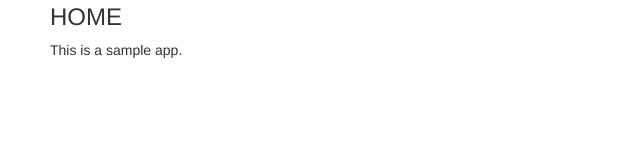
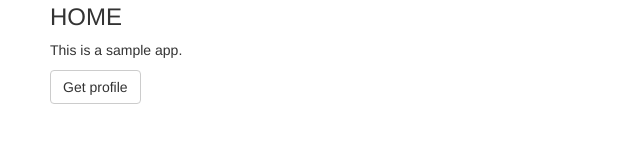
Before and after one commit to ZachyDev/Firebase-authetication-and-cloud-storage, a plain HTML site: page index.html in a window 1280 px wide. Shown: the part 121-264 px from the top of the page, 20-660 px from the left. Drawn offline with nearby package versions, Linux system fonts and the light colour scheme.

Commit message:
get profile data using firebase.auth().currentUser

```diff
--- a/index.html
+++ b/index.html
@@ -29,6 +29,7 @@
     <div id="home" class="tab-pane fade in active">
       <h3>HOME</h3>
       <p>This is a sample app.</p>
+      <button class="btn btn-default" onclick="getUserProfile()">Get profile</button>
     </div>
 
     <div id="login" class="tab-pane fade">
--- a/js/login.js
+++ b/js/login.js
@@ -11,6 +11,16 @@ const loginUser = () => {
         .catch(err => alert(err.message));
 }
 
+const getUserProfile = () => {
+    let user = firebase.auth().currentUser;
+
+    if(user != null) {
+        console.log(user);
+    }
+    else{
+        console.log('eerr')
+    }
+}
 // sign with Google
 // const signInWithGoogle = () => {
 //     const GOOGLE_AUTH_PROVIDER = new firebase.auth.GoogleAuthProvider();
```
